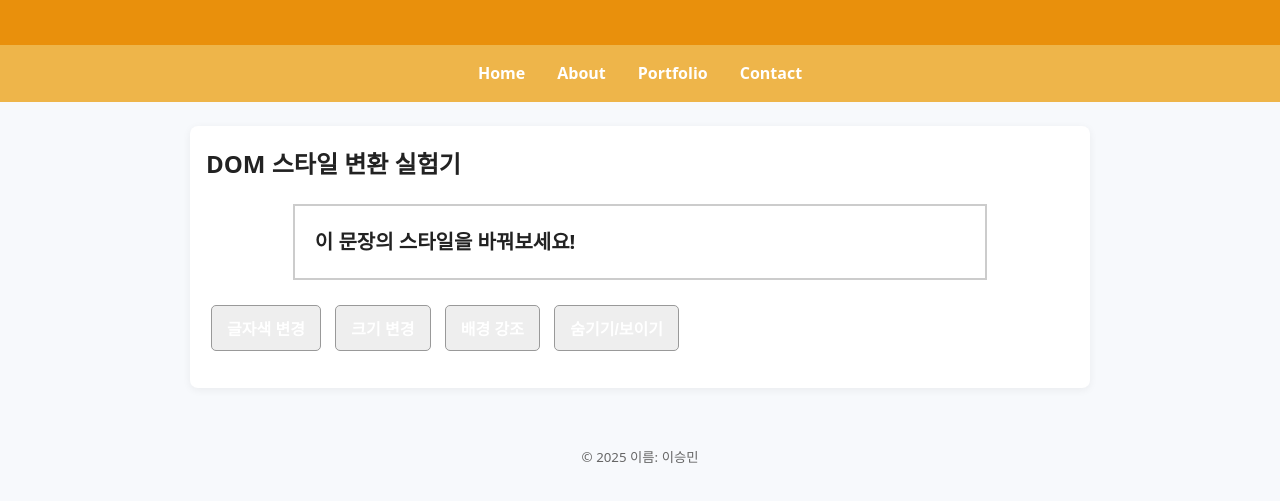
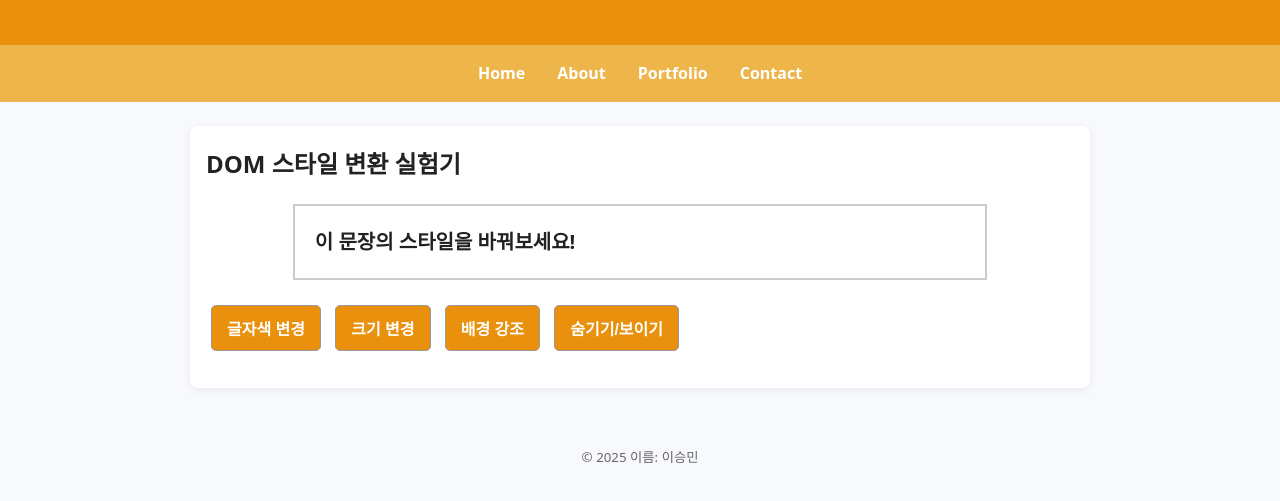
Before and after one commit to seungmin212/myhomepage, a plain HTML site: page dom_stlye.html in a window 1280 px wide. Shown: the part 125-626 px from the top of the page. Drawn offline with Linux system fonts and the light colour scheme.

Commit message:
Add files via upload

```diff
--- a/dom_stlye.html
+++ b/dom_stlye.html
@@ -26,12 +26,12 @@
         font-size: 16px;
         margin: 5px;
         cursor: pointer;
-        background-color: #eee;
+        background-color: #e9900c;
         border: 1px solid #999;
         border-radius: 5px;
     }
     button:hover {
-        background-color: #e9900c;
+        background-color: #e04721;
     }
   </style>
   <script>
```
